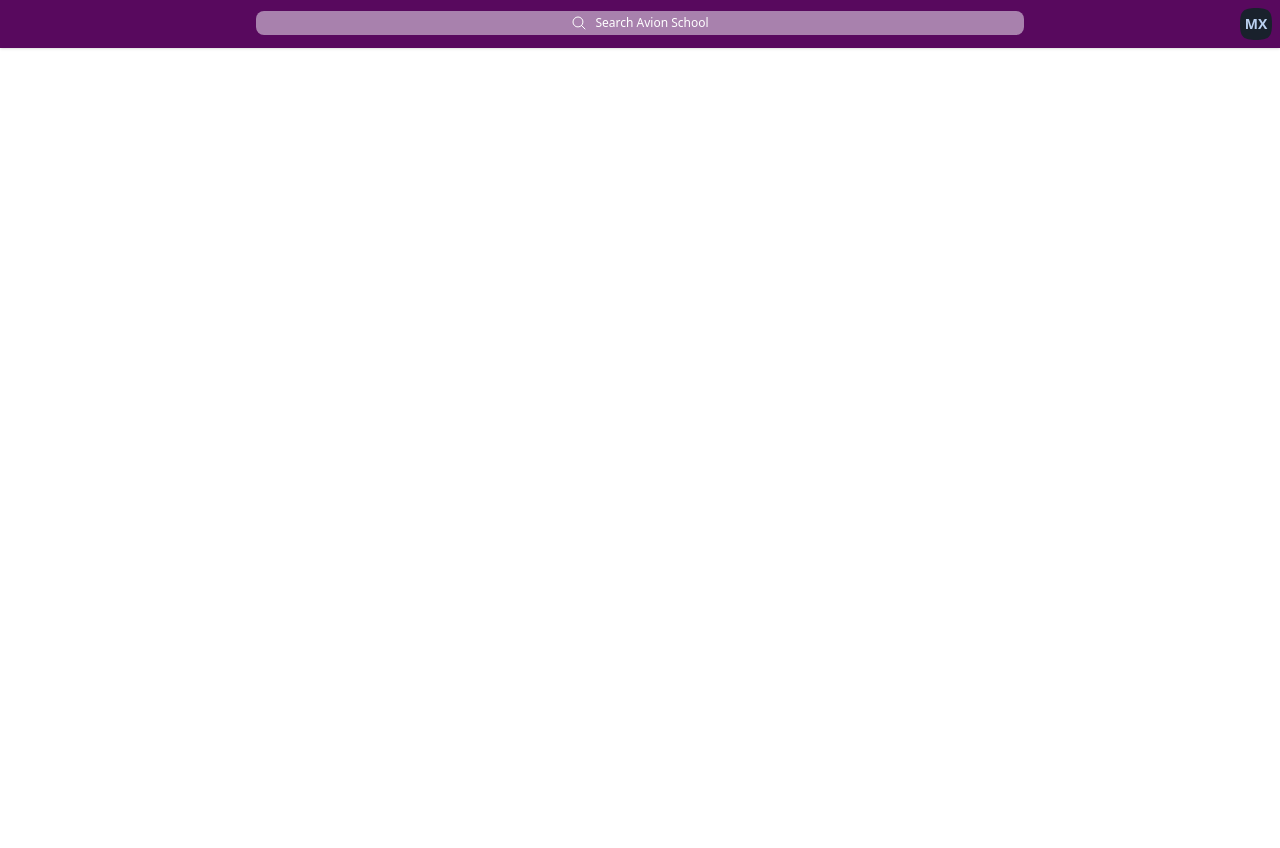
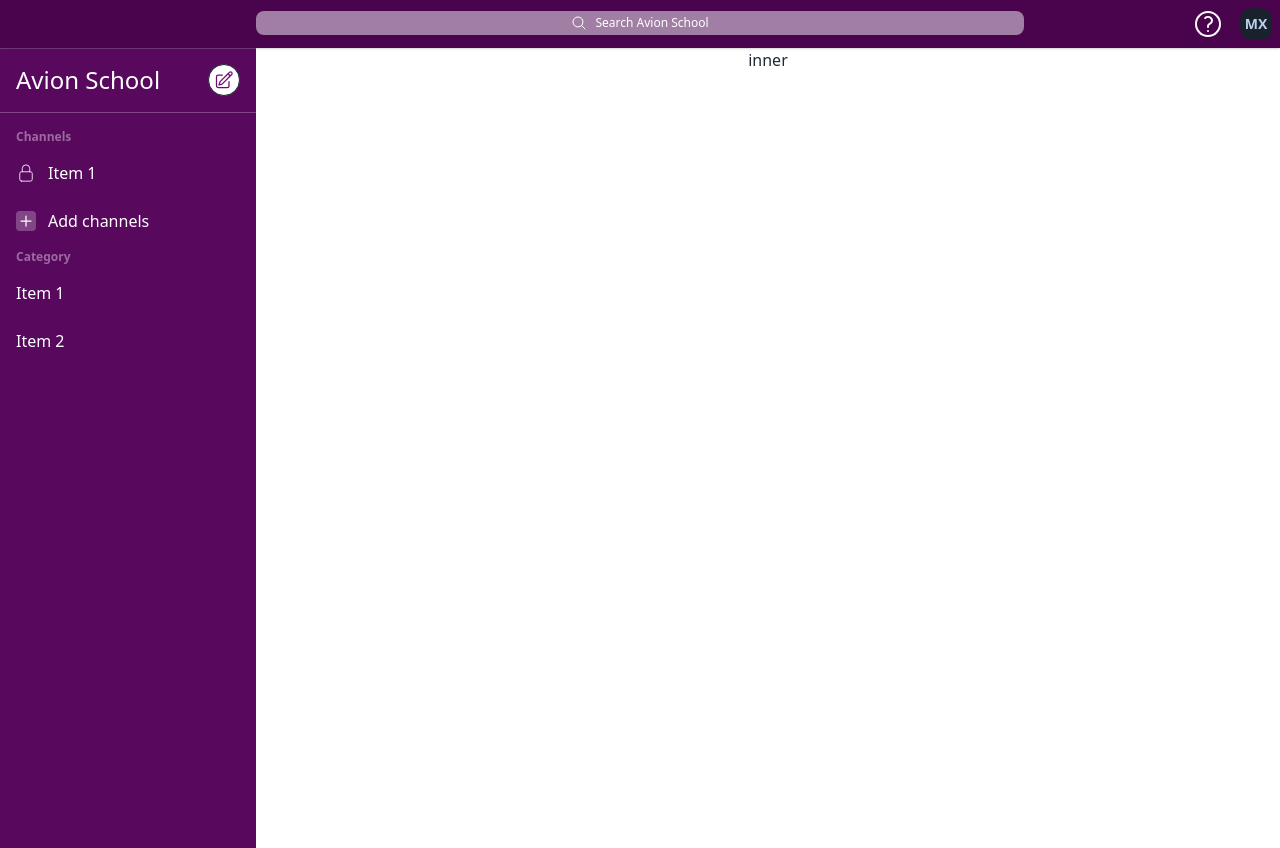
Before and after one commit to forabbie/slack-app, a React (Vite) app: page / in a window 1280 px wide. Before the commit the page ends 800 px from the top, so only its background shows below. Built offline with nearby package versions, Linux system fonts and the light colour scheme.

Commit message:
-- chore: setup chat sidebar

```diff
--- a/src/App.css
+++ b/src/App.css
@@ -1,5 +1,5 @@
 #root {
-  /* max-width: 1280px; */
+  width: 100vw;
   height: 100vh;
   margin: 0 auto;
   text-align: center;
--- a/src/components/Header.jsx
+++ b/src/components/Header.jsx
@@ -1,7 +1,8 @@
 const Header = () => {
   return (
     <>
-      <header className="flex flex-row bg-primary-focus shadow">
+      <header className="w-full drop-shadow-[0_1px_0px_rgba(225,225,225,0.25)]">
+        <div className=" flex flex-row justify-center content-center bg-fuchsia-950 shadow">
           <div className="w-1/5"></div>
           <div className="flex-1 my-auto">
             <button className="btn btn-xs btn-block bg-slate-50/50 border-0 hover:bg-slate-50/50 no-animation text-white font-light">
@@ -22,7 +23,39 @@ const Header = () => {
               <span className="ms-2 capitalize">Search avion School</span>
             </button>
           </div>
-        <div className="w-1/5 text-end">
+          <div className="w-1/5 flex justify-end">
+            <div className="dropdown dropdown-end dropdown-hover">
+              <label
+                tabIndex={0}
+                className="btn btn-circle btn-ghost text-white"
+              >
+                <svg
+                  xmlns="http://www.w3.org/2000/svg"
+                  fill="none"
+                  viewBox="0 0 24 24"
+                  strokeWidth={1.5}
+                  stroke="currentColor"
+                  className="w-8 h-8"
+                >
+                  <path
+                    strokeLinecap="round"
+                    strokeLinejoin="round"
+                    d="M9.879 7.519c1.171-1.025 3.071-1.025 4.242 0 1.172 1.025 1.172 2.687 0 3.712-.203.179-.43.326-.67.442-.745.361-1.45.999-1.45 1.827v.75M21 12a9 9 0 11-18 0 9 9 0 0118 0zm-9 5.25h.008v.008H12v-.008z"
+                  />
+                </svg>
+              </label>
+              <div
+                tabIndex={0}
+                className="card compact dropdown-content mt-1 shadow  bg-slate-900 rounded-box text-white"
+              >
+                <div className="card-body">
+                  <h4 className="text-sm">Help?</h4>
+                  <p className="w-20">
+                    <small className="text-slate-400">Press</small> F1
+                  </p>
+                </div>
+              </div>
+            </div>
             <div className="dropdown dropdown-end ">
               <label tabIndex={0} className="btn btn-ghost btn-square">
                 <div className="avatar placeholder">
@@ -50,6 +83,7 @@ const Header = () => {
               </ul>
             </div>
           </div>
+        </div>
       </header>
     </>
   );
--- a/src/components/Sidebar.jsx
+++ b/src/components/Sidebar.jsx
@@ -1,5 +1,84 @@
 const Sidbar = () => {
-  return <></>;
+  return (
+    <>
+      <section
+        className="flex-none w-1/5 bg-primary-focus text-white text-justify
+      "
+      >
+        <div className="flex justify-between p-4 ">
+          <h1 className="text-2xl">Avion School</h1>
+          <button className="btn btn-circle btn-sm bg-white hover:bg-white">
+            <svg
+              xmlns="http://www.w3.org/2000/svg"
+              fill="none"
+              viewBox="0 0 24 24"
+              strokeWidth="1.5"
+              stroke="currentColor"
+              className="w-5 h-5 stroke-primary"
+            >
+              <path
+                strokeLinecap="round"
+                strokeLinejoin="round"
+                d="M16.862 4.487l1.687-1.688a1.875 1.875 0 112.652 2.652L10.582 16.07a4.5 4.5 0 01-1.897 1.13L6 18l.8-2.685a4.5 4.5 0 011.13-1.897l8.932-8.931zm0 0L19.5 7.125M18 14v4.75A2.25 2.25 0 0115.75 21H5.25A2.25 2.25 0 013 18.75V8.25A2.25 2.25 0 015.25 6H10"
+              />
+            </svg>
+          </button>
+        </div>
+        <div className="border-b border-white/25"></div>
+        <ul className="menu py-3">
+          <li className="menu-title">
+            <span>Channels</span>
+          </li>
+          <li>
+            <a>
+              <svg
+                xmlns="http://www.w3.org/2000/svg"
+                fill="none"
+                viewBox="0 0 24 24"
+                stroke="currentColor"
+                className="w-5 h-5"
+              >
+                <path
+                  strokeLinecap="round"
+                  strokeLinejoin="round"
+                  d="M16.5 10.5V6.75a4.5 4.5 0 10-9 0v3.75m-.75 11.25h10.5a2.25 2.25 0 002.25-2.25v-6.75a2.25 2.25 0 00-2.25-2.25H6.75a2.25 2.25 0 00-2.25 2.25v6.75a2.25 2.25 0 002.25 2.25z"
+                />
+              </svg>
+              Item 1
+            </a>
+          </li>
+          <li>
+            <a className="">
+              <svg
+                xmlns="http://www.w3.org/2000/svg"
+                fill="none"
+                viewBox="0 0 24 24"
+                strokeWidth="1.5"
+                stroke="currentColor"
+                className="w-5 h-5 bg-white/25 rounded"
+              >
+                <path
+                  strokeLinecap="round"
+                  strokeLinejoin="round"
+                  d="M12 6v12m6-6H6"
+                />
+              </svg>
+              Add channels
+            </a>
+          </li>
+          <li className="menu-title">
+            <span>Category</span>
+          </li>
+          <li>
+            <a>Item 1</a>
+          </li>
+          <li>
+            <a>Item 2</a>
+          </li>
+        </ul>
+      </section>
+    </>
+  );
 };
 
 export default Sidbar;
--- a/src/components/chat/Main.jsx
+++ b/src/components/chat/Main.jsx
@@ -0,0 +1,11 @@
+const Main = () => {
+  return (
+    <>
+      <section className="flex-1">
+        <div className="text-center">inner</div>
+      </section>
+    </>
+  );
+};
+
+export default Main;
--- a/src/index.css
+++ b/src/index.css
@@ -1,6 +1,4 @@
 @tailwind base;
-@tailwind components;
-@tailwind utilities;
 
 /* :root {
   --primary: transparent;
--- a/src/pages/Home.jsx
+++ b/src/pages/Home.jsx
@@ -1,18 +1,15 @@
 import Header from "../components/Header";
+import Sidbar from "../components/Sidebar";
+import Main from "../components/chat/Main";
 
 const Home = () => {
   return (
     <>
-      {/* <Header /> */}
-      <main>
-        <div className="h-screen flex flex-col">
-          <div className="w-full">
-            <Header />
-          </div>
-          <div className="flex h-full overflow-hidden">
-            {/* <Sidebar/>
-                <Chat/> */}
-          </div>
+      <Header />
+      <main className="h-screen flex flex-col">
+        <div className="flex h-full">
+          <Sidbar />
+          <Main />
         </div>
       </main>
     </>
```
Lines whose indentation alone changed are shown as unchanged.
